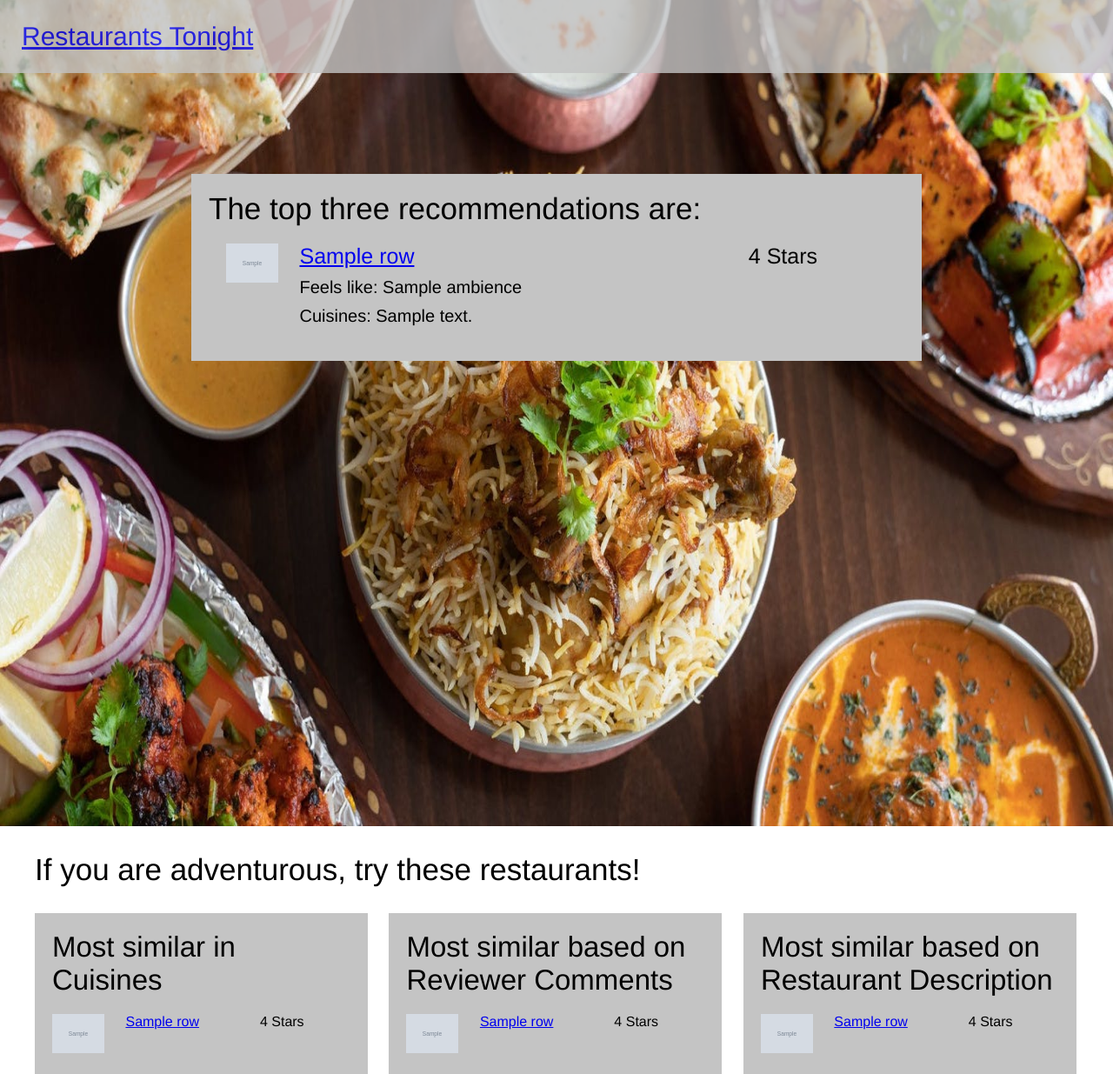
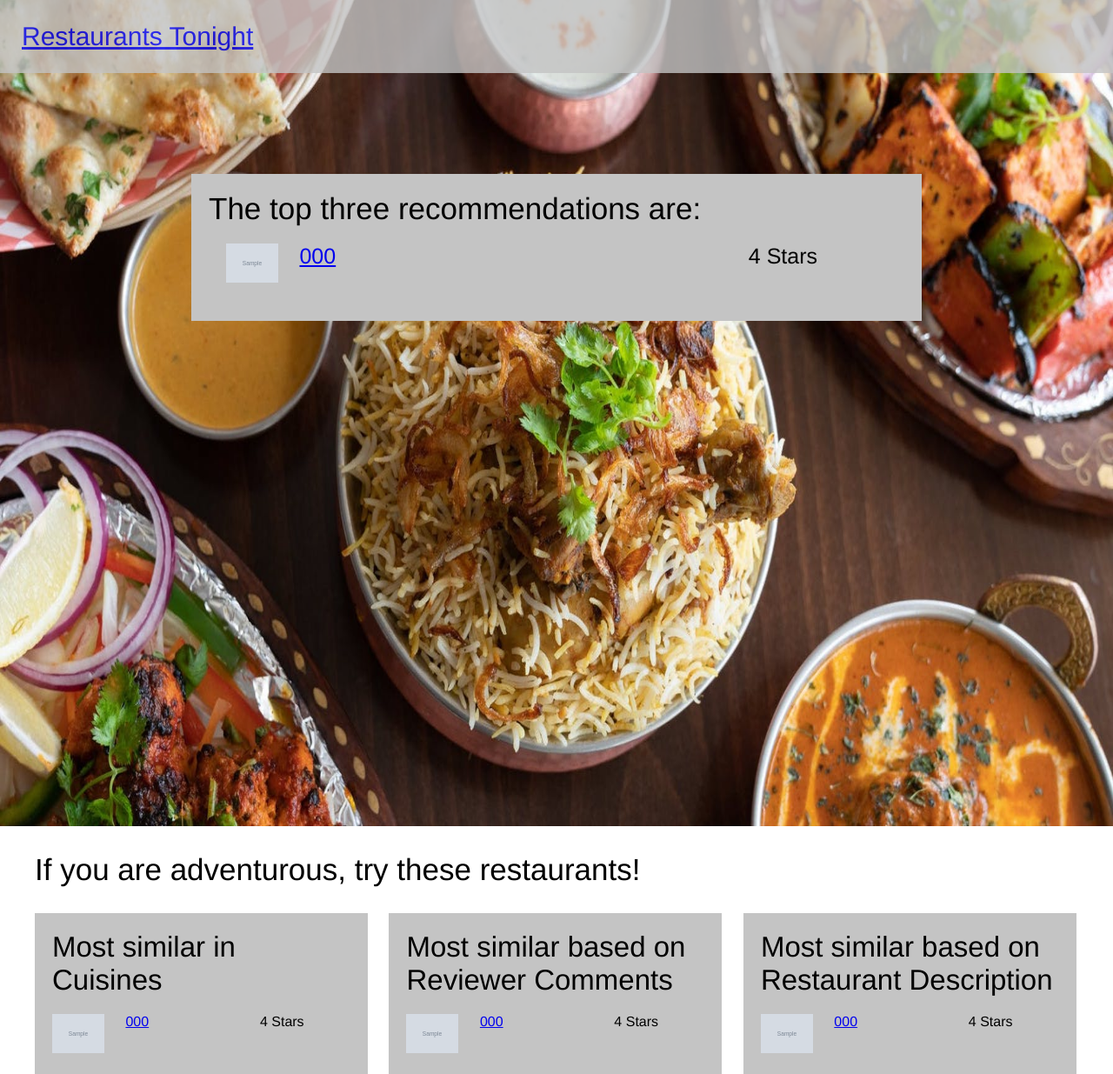
Before and after one commit to yueweng/restaurant-recommender, a Flask app: template src/templates/recommendations.html in a window 1280 px wide; the page is wider, and only the part inside the window is pictured. Shown: that part at 87% size. Run offline with Flask 2, Linux system fonts and the light colour scheme; the template is opened without the code that fills it: most values are stand-ins (such as "Sample title", 1, 10 or a date in 2020); grey boxes marked "Sample" are stand-in pictures.

Commit message:
fix nan value

```diff
--- a/src/static/css/styles.css
+++ b/src/static/css/styles.css
@@ -164,6 +164,7 @@
   margin-right: 20px;
   padding: 20px;
   width: 343px;
+  vertical-align: top;
 }
 .page-two-wrapper .adventurous-wrapper .box-wrapper .grey-box:last-child {
   margin-right: 0px;
--- a/src/templates/recommendations.html
+++ b/src/templates/recommendations.html
@@ -21,16 +21,16 @@
               <span class='description'>
                 <div class='restaurant-name'>
                   <a href="{{row['url']}}">
-                    {{row['title']}}
+                    {{row['title'].decode('utf-8')}}
                   </a>
                 </div>
-                {% if row['ambience'] is defined %}
+                {% if row['ambience'] is string %}
                   <div class='ambience text'>
                     <span>Feels like: </span>
                     <span>{{row['ambience']}}</span>
                   </div>
                 {% endif %}
-                {% if row['cuisines'] is defined %}
+                {% if row['cuisines'] is string %}
                   <div class='cuisines text'>
                     <span>Cuisines: </span>
                     <span>{{row['cuisines']}}</span>
@@ -62,7 +62,7 @@
                 <span class='description'>
                   <div class='restaurant-name'>
                     <a href="{{row['url']}}">
-                      {{row['title']}}
+                      {{row['title'].decode('utf-8')}}
                     </a>
                   </div>
                 </span>
@@ -85,7 +85,7 @@
                 <span class='description'>
                   <div class='restaurant-name'>
                     <a href="{{row['url']}}">
-                      {{row['title']}}
+                      {{row['title'].decode('utf-8')}}
                     </a>
                   </div>
                 </span>
@@ -108,7 +108,7 @@
                 <span class='description'>
                   <div class='restaurant-name'>
                     <a href="{{row['url']}}">
-                      {{row['title']}}
+                      {{row['title'].decode('utf-8')}}
                     </a>
                   </div>
                 </span>
```
